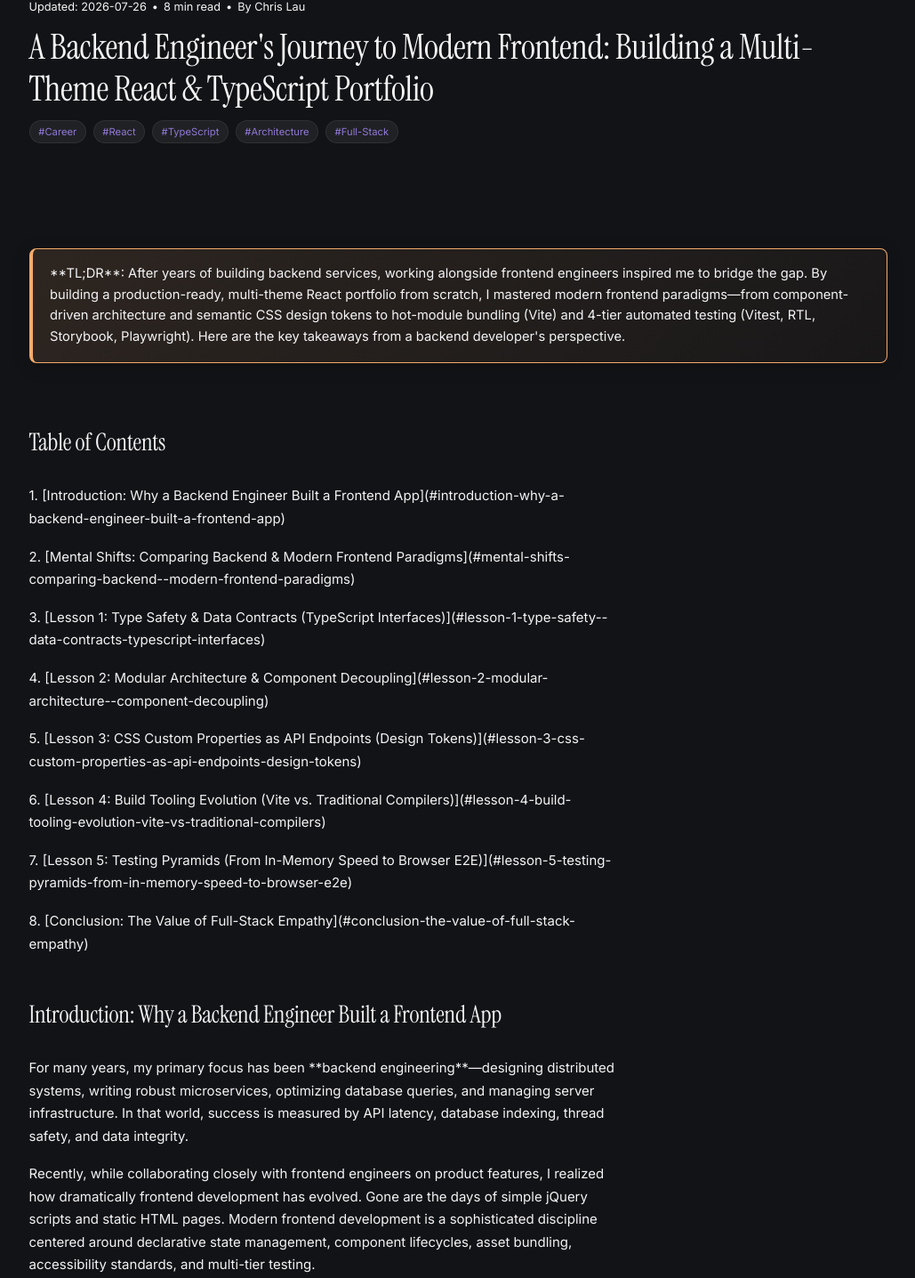
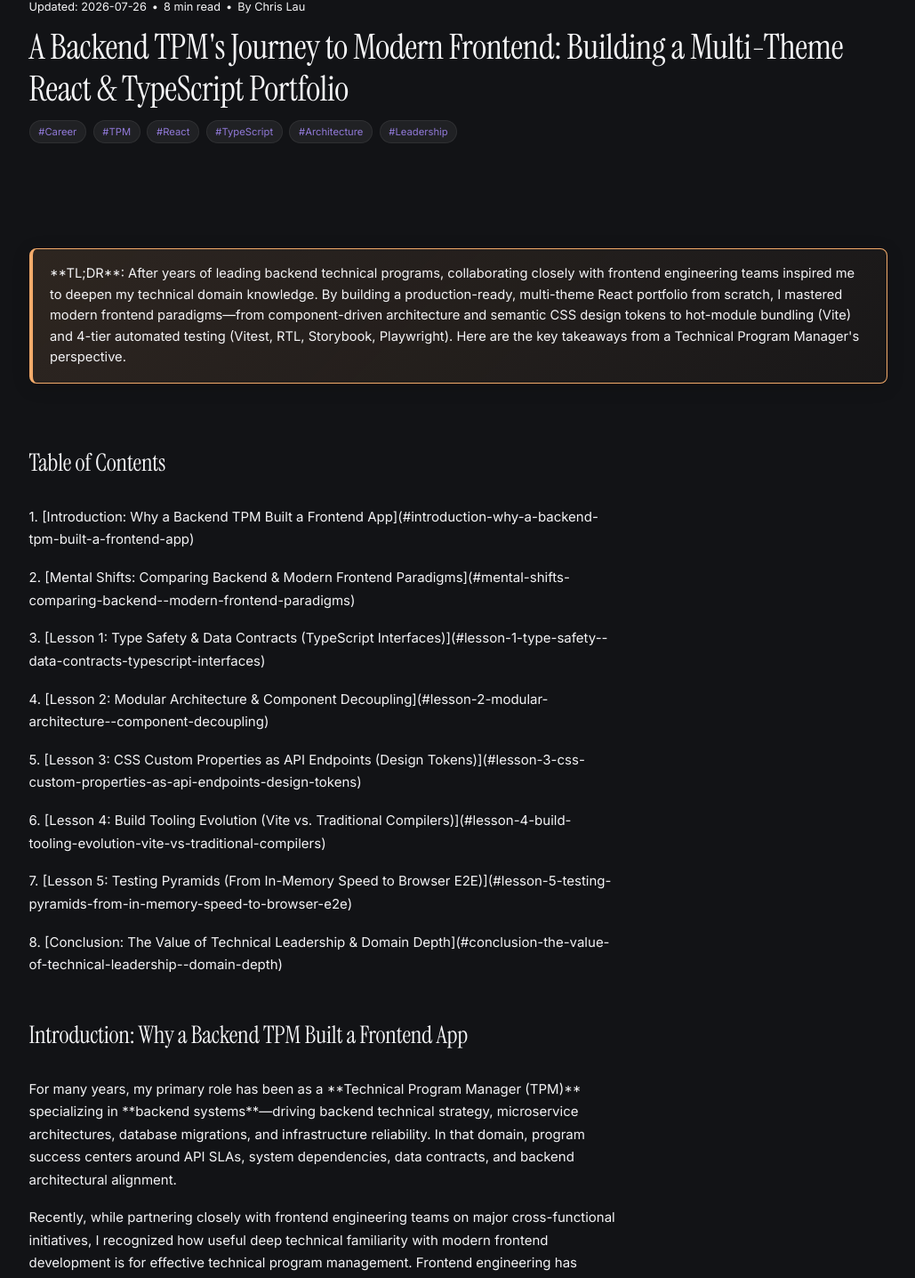
Before and after one commit to chris-lau/personalWebsite, a React (Vite) app in the folder frontend/: page /blog/backend-engineer-learning-frontend-journey in a window 1280 px wide. Shown: the part 199-1635 px from the top of the page at 89% size, without its empty margins (125-1154 px from the left). Built offline with nearby package versions, Linux system fonts and the light colour scheme.

Commit message:
docs(blog): update learning and journey blog post titles and perspectives to backend TPM

```diff
--- a/frontend/src/data/blogPosts.ts
+++ b/frontend/src/data/blogPosts.ts
@@ -17,11 +17,11 @@ export const blogPostsData: BlogPost[] = [
   {
     id: 'learning-frontend-via-ai-pair-programming',
     slug: 'learning-frontend-via-ai-pair-programming',
-    title: 'Pair Programming with AI: How Small Iteration Loops Taught Me Modern Frontend Development',
-    description: 'How to rapidly master modern React, TypeScript, and CSS by pairing with AI in micro-steps, inspecting code diffs line-by-line, and asking deep architectural questions.',
+    title: 'Pair Programming with AI: How a Backend TPM Mastered Modern Frontend Development',
+    description: 'How to rapidly develop technical domain depth in React, TypeScript, and CSS as a TPM by pairing with AI in micro-steps, inspecting code diffs line-by-line, and asking deep architectural questions.',
     updatedDate: '2026-07-26',
     readTime: '7 min read',
-    tags: ['AI', 'Pair Programming', 'React', 'TypeScript', 'Learning', 'Workflows'],
+    tags: ['AI', 'Pair Programming', 'React', 'TypeScript', 'TPM', 'Workflows'],
     author: 'Chris Lau',
     category: 'Developer Workflows & Tooling',
     featured: true,
@@ -30,16 +30,17 @@ export const blogPostsData: BlogPost[] = [
   {
     id: 'backend-engineer-learning-frontend-journey',
     slug: 'backend-engineer-learning-frontend-journey',
-    title: 'A Backend Engineer\'s Journey to Modern Frontend: Building a Multi-Theme React & TypeScript Portfolio',
-    description: 'Reflections and core architectural lessons learned by a backend engineer building a production-ready, multi-theme React application to bridge the full-stack engineering gap.',
+    title: 'A Backend TPM\'s Journey to Modern Frontend: Building a Multi-Theme React & TypeScript Portfolio',
+    description: 'Reflections and core architectural lessons learned by a backend TPM building a production-ready, multi-theme React application to gain hands-on technical domain depth.',
     updatedDate: '2026-07-26',
     readTime: '8 min read',
-    tags: ['Career', 'React', 'TypeScript', 'Architecture', 'Full-Stack'],
+    tags: ['Career', 'TPM', 'React', 'TypeScript', 'Architecture', 'Leadership'],
     author: 'Chris Lau',
     category: 'Developer Workflows & Tooling',
     featured: true,
     content: backendEngineerFrontendJourneyContent,
   },
+
 
   {
     id: 'master-frontend-testing-strategy',
--- a/frontend/src/data/posts/blog-backend-engineer-learning-frontend-journey.md
+++ b/frontend/src/data/posts/blog-backend-engineer-learning-frontend-journey.md
@@ -1,28 +1,29 @@
-# A Backend Engineer's Journey to Modern Frontend: Building a Multi-Theme React & TypeScript Portfolio
+# A Backend TPM's Journey to Modern Frontend: Building a Multi-Theme React & TypeScript Portfolio
 
-> **TL;DR**: After years of building backend services, working alongside frontend engineers inspired me to bridge the gap. By building a production-ready, multi-theme React portfolio from scratch, I mastered modern frontend paradigms—from component-driven architecture and semantic CSS design tokens to hot-module bundling (Vite) and 4-tier automated testing (Vitest, RTL, Storybook, Playwright). Here are the key takeaways from a backend developer's perspective.
+> **TL;DR**: After years of leading backend technical programs, collaborating closely with frontend engineering teams inspired me to deepen my technical domain knowledge. By building a production-ready, multi-theme React portfolio from scratch, I mastered modern frontend paradigms—from component-driven architecture and semantic CSS design tokens to hot-module bundling (Vite) and 4-tier automated testing (Vitest, RTL, Storybook, Playwright). Here are the key takeaways from a Technical Program Manager's perspective.
 
 ---
 
 ## Table of Contents
-1. [Introduction: Why a Backend Engineer Built a Frontend App](#introduction-why-a-backend-engineer-built-a-frontend-app)
+1. [Introduction: Why a Backend TPM Built a Frontend App](#introduction-why-a-backend-tpm-built-a-frontend-app)
 2. [Mental Shifts: Comparing Backend & Modern Frontend Paradigms](#mental-shifts-comparing-backend--modern-frontend-paradigms)
 3. [Lesson 1: Type Safety & Data Contracts (TypeScript Interfaces)](#lesson-1-type-safety--data-contracts-typescript-interfaces)
 4. [Lesson 2: Modular Architecture & Component Decoupling](#lesson-2-modular-architecture--component-decoupling)
 5. [Lesson 3: CSS Custom Properties as API Endpoints (Design Tokens)](#lesson-3-css-custom-properties-as-api-endpoints-design-tokens)
 6. [Lesson 4: Build Tooling Evolution (Vite vs. Traditional Compilers)](#lesson-4-build-tooling-evolution-vite-vs-traditional-compilers)
 7. [Lesson 5: Testing Pyramids (From In-Memory Speed to Browser E2E)](#lesson-5-testing-pyramids-from-in-memory-speed-to-browser-e2e)
-8. [Conclusion: The Value of Full-Stack Empathy](#conclusion-the-value-of-full-stack-empathy)
+8. [Conclusion: The Value of Technical Leadership & Domain Depth](#conclusion-the-value-of-technical-leadership--domain-depth)
 
 ---
 
-## Introduction: Why a Backend Engineer Built a Frontend App
+## Introduction: Why a Backend TPM Built a Frontend App
 
-For many years, my primary focus has been **backend engineering**—designing distributed systems, writing robust microservices, optimizing database queries, and managing server infrastructure. In that world, success is measured by API latency, database indexing, thread safety, and data integrity.
+For many years, my primary role has been as a **Technical Program Manager (TPM)** specializing in **backend systems**—driving backend technical strategy, microservice architectures, database migrations, and infrastructure reliability. In that domain, program success centers around API SLAs, system dependencies, data contracts, and backend architectural alignment.
 
-Recently, while collaborating closely with frontend engineers on product features, I realized how dramatically frontend development has evolved. Gone are the days of simple jQuery scripts and static HTML pages. Modern frontend development is a sophisticated discipline centered around declarative state management, component lifecycles, asset bundling, accessibility standards, and multi-tier testing.
+Recently, while partnering closely with frontend engineering teams on major cross-functional initiatives, I recognized how useful deep technical familiarity with modern frontend development is for effective technical program management. Frontend engineering has evolved far beyond simple HTML/CSS styling into a sophisticated ecosystem of state management engines, component lifecycles, module bundling pipelines, accessibility compliance, and automated test pyramids.
 
-To truly understand my frontend teammates' workflows, trade-offs, and technical challenges, I decided to build a real-world, production-ready application: a personal portfolio website and technical blog engine featuring **three distinct visual themes** (Warm Earthy ASCII, Retro Terminal CLI, and Modern Editorial).
+To bridge technical domain boundaries and understand my frontend engineering partners' workflows, technical trade-offs, and velocity bottlenecks firsthand, I decided to build a real-world, production-ready application: a personal portfolio website and technical blog engine featuring **three distinct visual themes** (Warm Earthy ASCII, Retro Terminal CLI, and Modern Editorial).
+
 
 ---
 
@@ -160,13 +161,13 @@ npm run test:e2e   # 5/5 Playwright browser tests passed in 6.3s
 
 ---
 
-## Conclusion: The Value of Full-Stack Empathy
+## Conclusion: The Value of Technical Leadership & Domain Depth
 
-Building this portfolio website transformed my perspective on modern web development. Frontend engineering is not just about making screens look pretty—it is an intricate system of data modeling, component architecture, state management, performance optimization, and multi-platform testing.
+Building this portfolio website transformed my technical perspective as a Technical Program Manager. Modern frontend engineering is not just about making screens look pretty—it is an intricate discipline of data contract modeling, component state machines, performance optimizations, and multi-platform testing strategies.
 
-By stepping outside my backend comfort zone:
-- I can now converse fluently with frontend teammates about state synchronization, component boundary choices, and design tokens.
-- I design better backend REST APIs with predictable DTO schemas tailored for frontend consumption.
-- I appreciate the craft required to deliver fast, accessible, multi-theme web applications.
+By stepping outside my backend TPM domain:
+- I can now partner more effectively with frontend engineering leads on architecture, scope boundaries, component design tokens, and technical trade-offs.
+- I bring a holistic full-stack perspective to technical program management, ensuring API DTO schemas align seamlessly with frontend presentation requirements.
+- I evaluate technical dependencies and engineering velocity bottlenecks with hands-on domain depth.
 
-If you're a backend developer looking to level up your full-stack empathy, I highly recommend picking up React and TypeScript to build a complete application from scratch!
+If you are a technical program manager or backend leader looking to elevate your cross-functional impact, I highly recommend building a modern React and TypeScript application hands-on!
--- a/frontend/src/data/posts/blog-learning-frontend-via-ai-pair-programming.md
+++ b/frontend/src/data/posts/blog-learning-frontend-via-ai-pair-programming.md
@@ -1,6 +1,6 @@
-# Pair Programming with AI: How Small Iteration Loops Taught Me Modern Frontend Development
+# Pair Programming with AI: How a Backend TPM Mastered Modern Frontend Development
 
-> **TL;DR**: Learning a new technical domain doesn't require passive video courses or copying monolithic boilerplate. By pairing with AI in micro-iterations—breaking implementation down into granular steps, inspecting code diffs line-by-line, and questioning architectural decisions in real time—I rapidly mastered modern React, TypeScript, and CSS design tokens while keeping 100% control of the codebase. Here is how to use AI as an interactive senior pair programmer.
+> **TL;DR**: Developing deep technical domain knowledge across stack boundaries doesn't require passive video courses or copying monolithic boilerplate. By pairing with AI in micro-iterations—breaking implementation down into granular steps, inspecting code diffs line-by-line, and questioning architectural decisions in real time—I rapidly mastered modern React, TypeScript, and CSS design tokens as a Technical Program Manager while keeping 100% control of the codebase. Here is how to use AI as an interactive senior pair programmer.
 
 ---
 
@@ -12,19 +12,20 @@
 5. [Phase 3: Deep-Diving "Why" & "What" Questions](#phase-3-deep-diving-why--what-questions)
 6. [Phase 4: Reading Code with Conceptual Mental Models](#phase-4-reading-code-with-conceptual-mental-models)
 7. [Real Example: Learning CSS Design Tokens & Theme Context](#real-example-learning-css-design-tokens--theme-context)
-8. [Conclusion: AI as a Thought Partner and Accelerant](#conclusion-ai-as-a-thought-partner-and-accelerant)
+8. [Conclusion: AI as a Thought Partner for Technical Leaders](#conclusion-ai-as-a-thought-partner-for-technical-leaders)
 
 ---
 
 ## Introduction: Beyond Copy-Pasting AI Code
 
-When developers talk about using AI for coding, they often describe two extremes:
+When developers and program managers talk about using AI for coding, they often describe two extremes:
 1. **Generating complete 500-line files** with a single prompt, which often breaks or introduces unmaintainable anti-patterns.
 2. **Simple syntax completion**, like inline autocompletion for variable names.
 
-As a backend engineer wanting to learn modern frontend engineering, neither extreme offered genuine learning. If the AI generates an entire application in one shot, you learn nothing about *how* or *why* the components fit together.
+As a Technical Program Manager (TPM) with a backend background wanting to gain hands-on technical depth in frontend development, neither extreme offered genuine learning. If the AI generates an entire application in one shot, you gain zero technical insight into *how* or *why* the components fit together.
 
-Instead, I adopted an interactive **Pair Programming Workflow with AI**. By taking small, deliberate steps, reviewing concise git diffs, and interrogating every architectural choice, I turned building this portfolio into a personalized, high-velocity masterclass.
+Instead, I adopted an interactive **Pair Programming Workflow with AI**. By taking small, deliberate steps, reviewing concise git diffs, and interrogating every architectural choice, I turned building this portfolio into a personalized, high-velocity technical masterclass.
+
 
 ---
 
@@ -134,10 +135,10 @@ Here is how the interactive learning loop unfolded when building theme toggling:
 
 ---
 
-## Conclusion: AI as a Thought Partner and Accelerant
+## Conclusion: AI as a Thought Partner for Technical Leaders
 
-Using AI to copy-paste code without understanding creates technical debt and stifles growth. But using AI as an **interactive, patient, line-by-line pair programmer** is one of the most effective ways to learn modern software engineering.
+Using AI to copy-paste code without understanding creates technical debt and stifles technical leadership. But using AI as an **interactive, patient, line-by-line pair programmer** is one of the most effective ways for a Technical Program Manager to gain deep domain depth.
 
-By enforcing small implementation steps, inspecting git diffs, and relentlessly asking *"why"* and *"what"*, I transitioned from backend engineer to confident full-stack practitioner in a fraction of the time.
+By enforcing small implementation steps, inspecting git diffs, and relentlessly asking *"why"* and *"what"*, I developed strong technical intuition across modern React, TypeScript, and design token architectures.
 
-If you are expanding into a new engineering domain, don't just ask AI to write code for you—ask AI to **teach you while building together**!
+If you are a TPM or engineering leader expanding into new technical domains, don't just ask AI to generate output—ask AI to **teach you while building together**!
```
